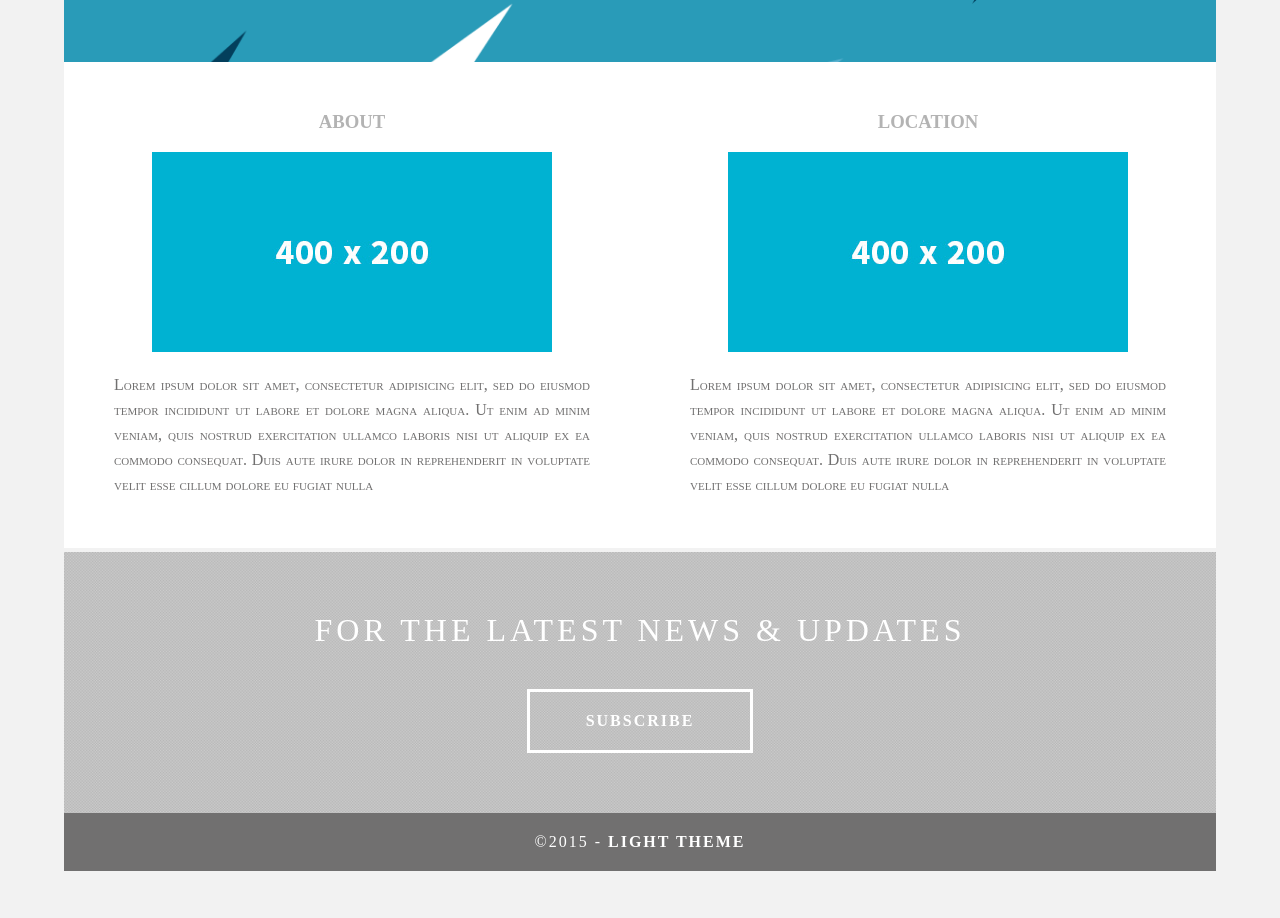
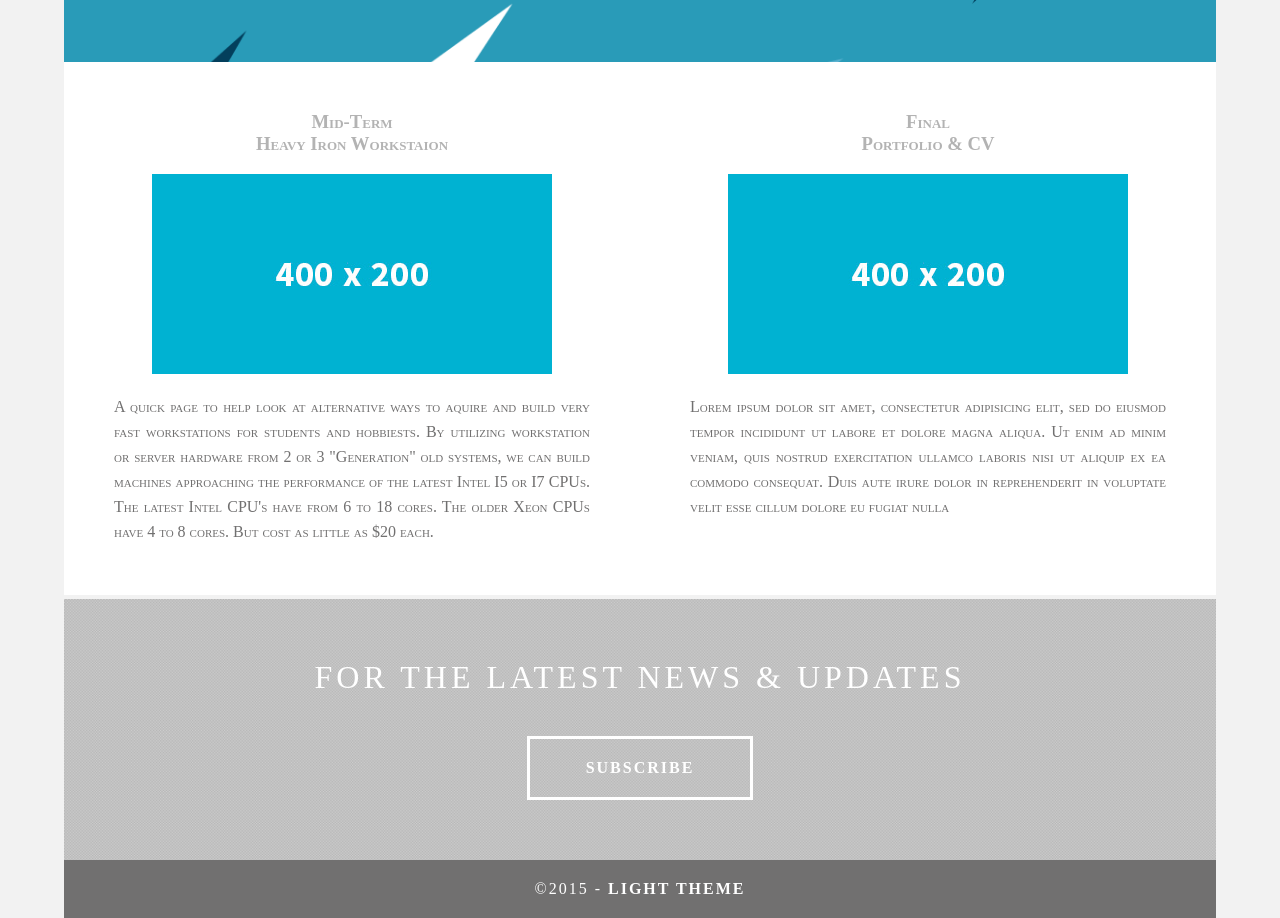
Before and after one commit to lrsafari/lrsafari.github.io, a plain HTML site: page index.html in a window 1280 px wide. Shown: the part 1111-2029 px from the top of the page. Before the commit the page ends 1982 px from the top, so only its background shows below. Drawn offline with Linux system fonts and the light colour scheme.

Commit message:
Adding descriptive text

```diff
--- a/index.html
+++ b/index.html
@@ -33,7 +33,7 @@
 			<nav>
 			  <ul>
 				<li><a href="#hero">HOME</a></li>
-				<li><a href="#about">ABOUT</a></li>
+				<li><a href="#about">PROJECTS</a></li>
 				<li> <a href="#contact">CONTACT</a></li>
 			  </ul>
 			</nav>
@@ -92,13 +92,13 @@
 		  <footer>
 
 			<article class="footer_column">
-			  <h3>ABOUT</h3>
+			  <h3>Mid-Term<br>Heavy Iron Workstaion</h3>
 			  <img src="images/placeholder.jpg" alt="" width="400" height="200" class="cards"/>
-			  <p>Lorem ipsum dolor sit amet, consectetur adipisicing elit, sed do eiusmod tempor incididunt ut labore et dolore magna aliqua. Ut enim ad minim veniam, quis nostrud exercitation ullamco laboris nisi ut aliquip ex ea commodo consequat. Duis aute irure dolor in reprehenderit in voluptate velit esse cillum dolore eu fugiat nulla </p>
+			  <p>A quick page to help look at alternative ways to aquire and build very fast workstations for students and hobbiests. By utilizing workstation or server hardware from 2 or 3 "Generation" old systems, we can build machines approaching the performance of the latest Intel I5 or I7 CPUs. The latest Intel CPU's have from 6 to 18 cores. The older Xeon CPUs have 4 to 8 cores. But cost as little as $20 each.</p>
 			</article>
 
 			<article class="footer_column">
-			  <h3>LOCATION</h3>
+			  <h3>Final<br>Portfolio & CV</h3>
 			  <img src="images/placeholder.jpg" alt="" width="400" height="200" class="cards"/>
 			  <p>Lorem ipsum dolor sit amet, consectetur adipisicing elit, sed do eiusmod tempor incididunt ut labore et dolore magna aliqua. Ut enim ad minim veniam, quis nostrud exercitation ullamco laboris nisi ut aliquip ex ea commodo consequat. Duis aute irure dolor in reprehenderit in voluptate velit esse cillum dolore eu fugiat nulla </p>
 			</article>
```
